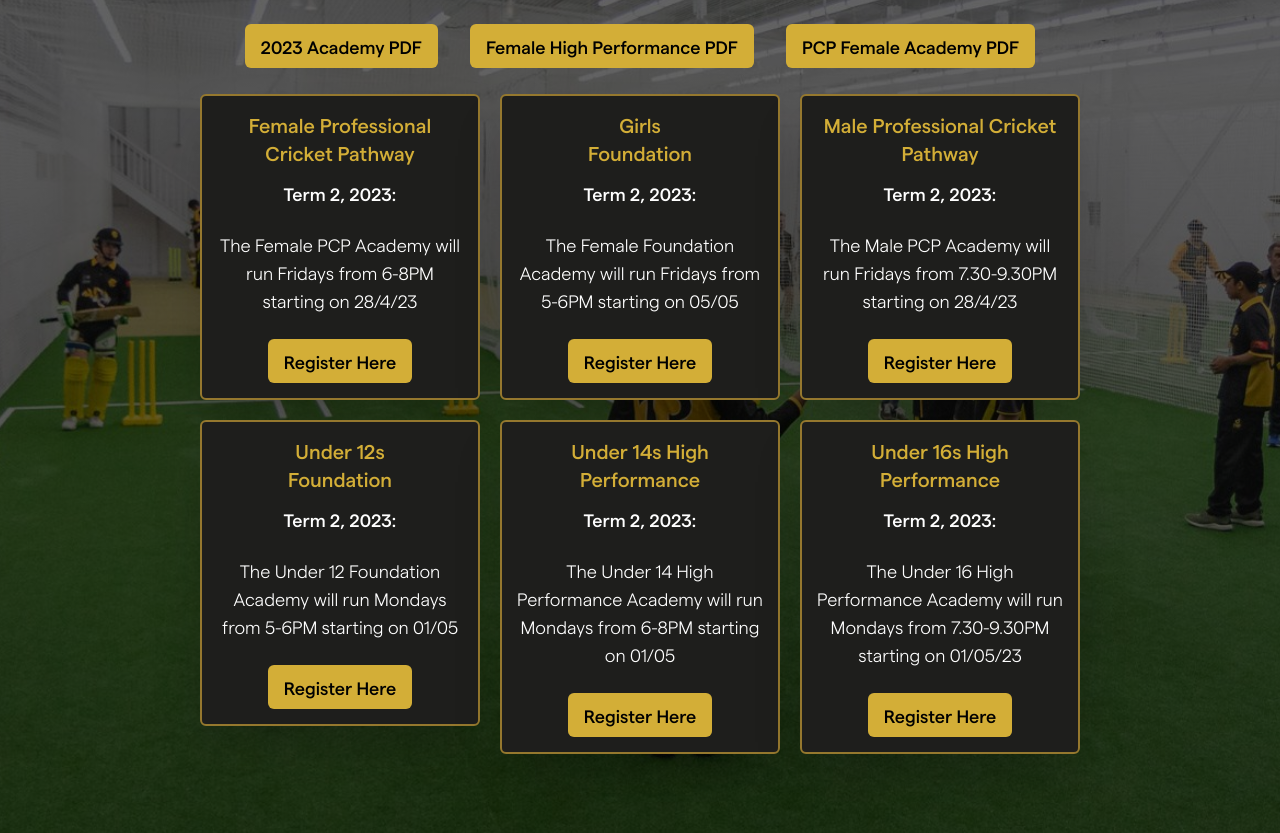
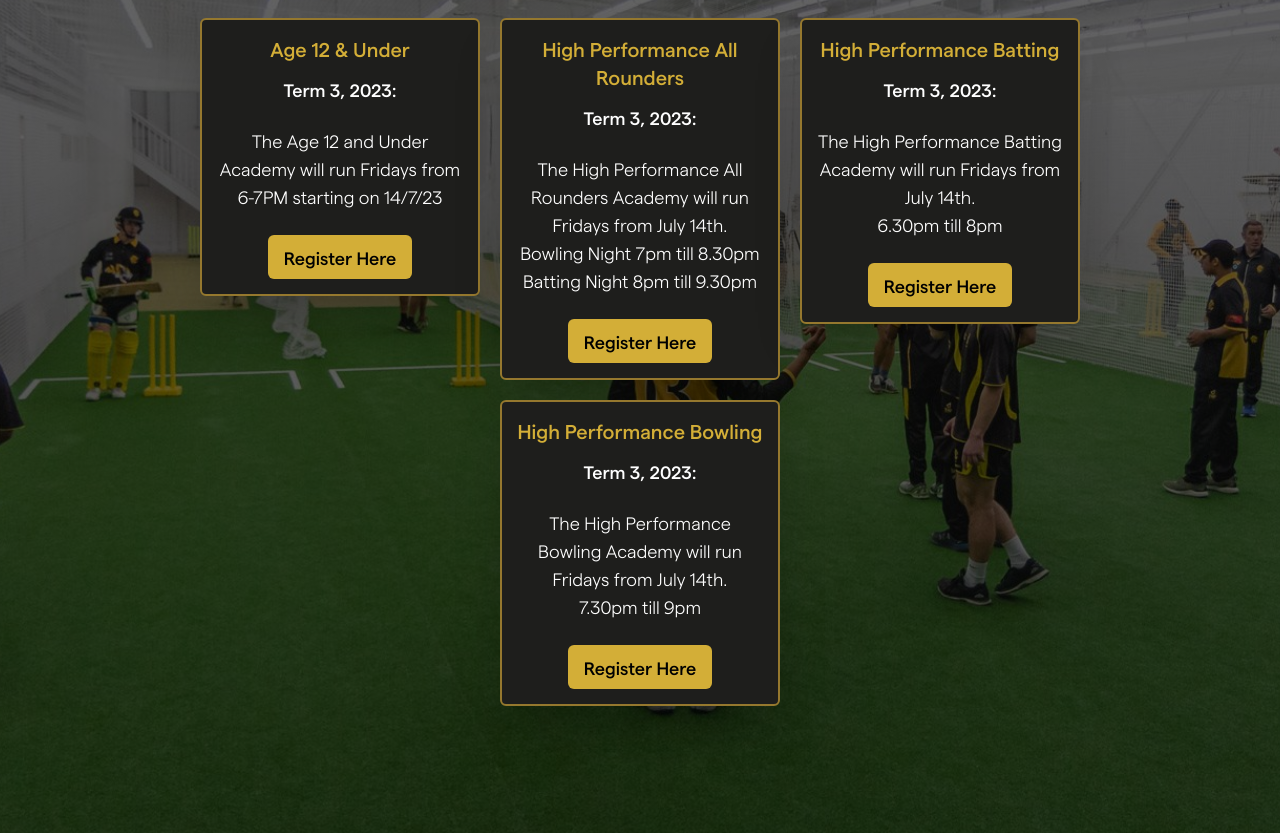
Before and after one commit to JackNDS/Young-Gun-Cricket, a website: page academies.html in a window 1280 px wide. Shown: the part 284-1117 px from the top of the page. Drawn offline with Linux system fonts and the light colour scheme.

Commit message:
update 280523

```diff
--- a/academies.html
+++ b/academies.html
@@ -34,7 +34,7 @@
         <div class="containerone2one text-white">
             <h3 class="text-3xl sm:text-4xl md:text-6xl tracking-tight font-matterbold text-center">YGC Academies</h3>
             <p class="font-matterlight my-6 text-xl sm:text-2xl tracking-tight text-center w-full md:w-8/12">Holistic coaching programmes developed for players seeking their way to the professional level.</p>
-            <div class="coachingcards">
+            <!-- <div class="coachingcards">
                 <a href="2023 Academy Info.pdf" target="_blank" class="px-4 my-4 btn2">
                     <div class="hover"></div>
                     <div class="btn-text">
@@ -53,56 +53,41 @@
                         <button class="text-lg font-mattermedium text-black bg-YGCGold px-4 py-2 rounded-md" >PCP Female Academy PDF</button>
                     </div>
                 </a>
-            </div>
+            </div> -->
             <div class="coachingcards">
                 <div class="coach-card shadow-2xl rounded-md">
-                    <h4 class="font-mattermedium text-xl text-YGCGold">Female Professional Cricket Pathway</h4>
-                    <h4 class="font-mattermedium text-lg text-white mt-3">Term 2, 2023:<!-- <br> 10 Jul 2022 - 19 Sep 2022</h4> -->
+                    <h4 class="font-mattermedium text-xl text-YGCGold">Age 12 & Under</h4>
+                    <h4 class="font-mattermedium text-lg text-white mt-3">Term 3, 2023:<!-- <br> 10 Jul 2022 - 19 Sep 2022</h4> -->
                     <ul class="font-matterlight text-md my-6">
-                        <li>The Female PCP Academy will run Fridays from 6-8PM starting on 28/4/23</li>
+                        <li>The Age 12 and Under Academy will run Fridays from 6-7PM starting on 14/7/23</li>
                     </ul>
                     <a popup href="https://youngguncricket.duktag.net/duktag/login.cfm?return=register.cfm%3Flocation%3D210" target="popup" onclick="window.open('https://youngguncricket.duktag.net/duktag/login.cfm?return=register.cfm%3Flocation%3D210','popup','width=600,height=800,left=400,top=100'); return false;"> <button class="text-lg font-mattermedium text-black bg-YGCGold px-4 py-2 rounded-md">Register Here</button></a>
                 </div>
                 <div class="coach-card shadow-2xl rounded-md">
-                    <h4 class="font-mattermedium text-xl text-YGCGold">Girls<br> Foundation</h4>
-                    <h4 class="font-mattermedium text-lg text-white mt-3">Term 2, 2023:<!-- <br> 10 Jul 2022 - 19 Sep 2022</h4> -->
+                    <h4 class="font-mattermedium text-xl text-YGCGold">High Performance All Rounders</h4>
+                    <h4 class="font-mattermedium text-lg text-white mt-3">Term 3, 2023:<!-- <br> 10 Jul 2022 - 19 Sep 2022</h4> -->
                     <ul class="font-matterlight text-md my-6">
-                        <li>The Female Foundation Academy will run Fridays from 5-6PM starting on 05/05</li>
+                        <li>The High Performance All Rounders Academy will run Fridays from July 14th. <br>Bowling Night 7pm till 8.30pm<br>Batting Night 8pm till 9.30pm</li>
                     </ul>
                     <a popup href="https://youngguncricket.duktag.net/duktag/login.cfm?return=register.cfm%3Flocation%3D210" target="popup" onclick="window.open('https://youngguncricket.duktag.net/duktag/login.cfm?return=register.cfm%3Flocation%3D210','popup','width=600,height=800,left=400,top=100'); return false;"> <button class="text-lg font-mattermedium text-black bg-YGCGold px-4 py-2 rounded-md">Register Here</button></a>
                 </div>
                 <div class="coach-card shadow-2xl rounded-md">
-                    <h4 class="font-mattermedium text-xl text-YGCGold">Male Professional Cricket Pathway</h4>
-                    <h4 class="font-mattermedium text-lg text-white mt-3">Term 2, 2023:<!-- <br> 10 Jul 2022 - 19 Sep 2022</h4> -->
+                    <h4 class="font-mattermedium text-xl text-YGCGold">High Performance Batting</h4>
+                    <h4 class="font-mattermedium text-lg text-white mt-3">Term 3, 2023:<!-- <br> 10 Jul 2022 - 19 Sep 2022</h4> -->
                     <ul class="font-matterlight text-md my-6">
-                        <li>The Male PCP Academy will run Fridays from 7.30-9.30PM starting on 28/4/23</li>
+                        <li>The High Performance Batting Academy will run Fridays from July 14th. <br>6.30pm till 8pm</li>
                     </ul>
                     <a popup href="https://youngguncricket.duktag.net/duktag/login.cfm?return=register.cfm%3Flocation%3D210" target="popup" onclick="window.open('https://youngguncricket.duktag.net/duktag/login.cfm?return=register.cfm%3Flocation%3D210','popup','width=600,height=800,left=400,top=100'); return false;"> <button class="text-lg font-mattermedium text-black bg-YGCGold px-4 py-2 rounded-md">Register Here</button></a>
                 </div>
                 <div class="coach-card shadow-2xl rounded-md">
-                    <h4 class="font-mattermedium text-xl text-YGCGold">Under 12s<br> Foundation</h4>
-                    <h4 class="font-mattermedium text-lg text-white mt-3">Term 2, 2023:<!-- <br> 10 Jul 2022 - 19 Sep 2022</h4> -->
+                    <h4 class="font-mattermedium text-xl text-YGCGold">High Performance Bowling</h4>
+                    <h4 class="font-mattermedium text-lg text-white mt-3">Term 3, 2023:<!-- <br> 10 Jul 2022 - 19 Sep 2022</h4> -->
                     <ul class="font-matterlight text-md my-6">
-                        <li>The Under 12 Foundation Academy will run Mondays from 5-6PM starting on 01/05</li>
+                        <li>The High Performance Bowling Academy will run Fridays from July 14th. <br>7.30pm till 9pm</li>
                     </ul>
                     <a popup href="https://youngguncricket.duktag.net/duktag/login.cfm?return=register.cfm%3Flocation%3D210" target="popup" onclick="window.open('https://youngguncricket.duktag.net/duktag/login.cfm?return=register.cfm%3Flocation%3D210','popup','width=600,height=800,left=400,top=100'); return false;"> <button class="text-lg font-mattermedium text-black bg-YGCGold px-4 py-2 rounded-md">Register Here</button></a>
                 </div>
-                <div class="coach-card shadow-2xl rounded-md">
-                    <h4 class="font-mattermedium text-xl text-YGCGold">Under 14s High Performance</h4>
-                    <h4 class="font-mattermedium text-lg text-white mt-3">Term 2, 2023:<!-- <br> 10 Jul 2022 - 19 Sep 2022</h4> -->
-                    <ul class="font-matterlight text-md my-6">
-                        <li>The Under 14 High Performance Academy will run Mondays from 6-8PM starting on 01/05</li>
-                    </ul>
-                    <a popup href="https://youngguncricket.duktag.net/duktag/login.cfm?return=register.cfm%3Flocation%3D210" target="popup" onclick="window.open('https://youngguncricket.duktag.net/duktag/login.cfm?return=register.cfm%3Flocation%3D210','popup','width=600,height=800,left=400,top=100'); return false;"> <button class="text-lg font-mattermedium text-black bg-YGCGold px-4 py-2 rounded-md">Register Here</button></a>
-                </div>
-                <div class="coach-card shadow-2xl rounded-md">
-                    <h4 class="font-mattermedium text-xl text-YGCGold">Under 16s High Performance</h4>
-                    <h4 class="font-mattermedium text-lg text-white mt-3">Term 2, 2023:<!-- <br> 10 Jul 2022 - 19 Sep 2022</h4> -->
-                    <ul class="font-matterlight text-md my-6">
-                        <li>The Under 16 High Performance Academy will run Mondays from 7.30-9.30PM starting on 01/05/23</li>
-                    </ul>
-                    <a popup href="https://youngguncricket.duktag.net/duktag/login.cfm?return=register.cfm%3Flocation%3D210" target="popup" onclick="window.open('https://youngguncricket.duktag.net/duktag/login.cfm?return=register.cfm%3Flocation%3D210','popup','width=600,height=800,left=400,top=100'); return false;"> <button class="text-lg font-mattermedium text-black bg-YGCGold px-4 py-2 rounded-md">Register Here</button></a>
-                </div>
+
 
 
 
```
